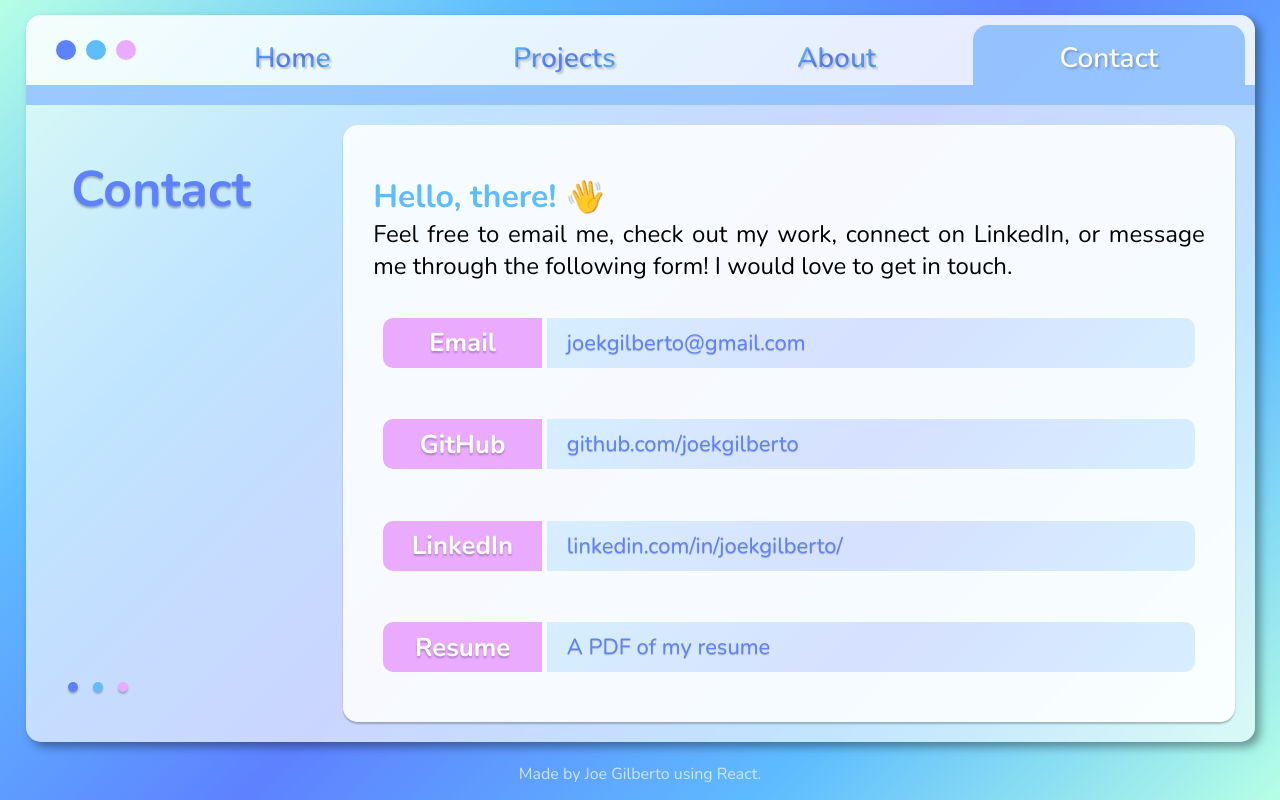
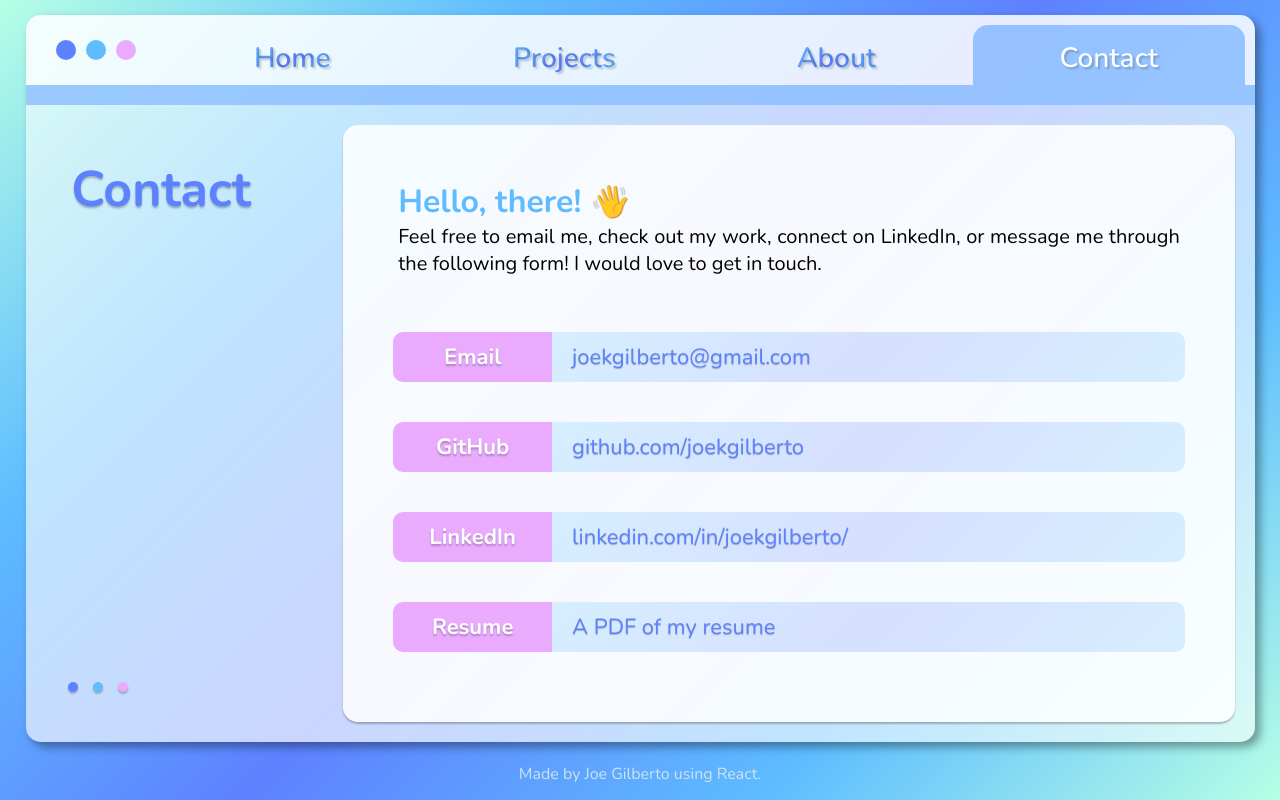
Before and after one commit to joekgilberto/portfolio, a React (Create React App) app: page /contact in a window 1280 px wide. Built offline with nearby package versions, Linux system fonts and the light colour scheme.

Commit message:
edits styling of mobile contact page

```diff
--- a/src/pages/Contact/Contact.css
+++ b/src/pages/Contact/Contact.css
@@ -29,24 +29,28 @@
     padding: 10px;
 }
 
-.hello-there{
-    text-align: center;
+.hello-there {
+    background-color: #ffffffda;
+    margin-bottom: 20px;
+    padding: 25px;
+    border-radius: 15px;
+    box-shadow: 0px 2px 2px #00000040;
 }
 
 .hello-there-title {
     display: flex;
-    justify-content: center;
+    justify-content: flex-start;
     align-items: center;
     gap: 10px;
 }
 
 .hello-there h3 {
     font-size: 32px;
-    margin: 20px 0 0 0;
+    margin: 0;
 }
 
 .hello-there p {
-    font-size: 24px;
+    font-size: 20px;
     margin: 0;
 }
 
@@ -64,24 +68,30 @@
 }
 
 .contact-link-list {
+    display: flex;
+    flex-direction: column;
     width: 100%;
-    padding: 10px;
+    padding: 10px 0;
+    gap: 40px;
 }
 
 .contact-link {
     width: 100%;
     display: flex;
+    align-items: center;
     font-size: 16px;
-    align-items: center;
     opacity: 0;
+    border-radius: 10px;
+    box-shadow: 0px 3px 3px #00000040;
 }
 
-.contact-link h3 {
+.contact-link h4 {
     width: 160px;
     height: 50px;
     display: flex;
     justify-content: center;
     align-items: center;
+    margin: 0;
     color: #fff;
     border-radius: 10px 0 0 10px;
     text-shadow: 0px 2px 2px #00000040;
@@ -93,6 +103,7 @@
     display: flex;
     justify-content: flex-start;
     align-items: center;
+    margin: 0;
     padding-left: 20px;
     border-radius: 0 10px 10px 0;
     background-color: #ffffffda;
@@ -107,10 +118,11 @@
 }
 
 @media only screen and (min-width: 460px) {
-    .hello-there{
+    .hello-there {
         text-align: justify;
     }
-    .hello-there-title{
+
+    .hello-there-title {
         justify-content: flex-start;
     }
 }
@@ -122,7 +134,7 @@
 }
 
 @media only screen and (min-width: 620px) {
-    .contact-link h3 {
+    .contact-link h4 {
         width: 200px;
     }
 }
@@ -150,6 +162,13 @@
         display: none;
     }
 
+    .hello-there{
+        background-color: transparent;
+        padding: none;
+        border-radius: none;
+        box-shadow: none;
+    }
+
     .contact-sidebar {
         height: 100%;
         width: 230px;
@@ -170,11 +189,17 @@
     }
 
     .contact-link{
-        gap: 5px
+        box-shadow: none;
+        padding: 0 20px;
     }
 
-    .contact-link p{
+    .contact-link h4 {
+        box-shadow: none;
+    }
+
+    .contact-link p {
         background-image: linear-gradient(135deg, #5ebcff40, #5e81ff40, #5ebcff40);
+        box-shadow: none;
     }
 }
 
--- a/src/pages/Contact/Contact.jsx
+++ b/src/pages/Contact/Contact.jsx
@@ -46,7 +46,7 @@ function Contact({ setPage }) {
                         {contact.map((c, idx) => {
                             return (
                                 <div className="contact-link" key={idx} style={{ animation: `rise .5s forwards ${idx - (.75 * idx)}s` }}>
-                                    <h3 className="pink">{c.name}</h3>
+                                    <h4 className="pink">{c.name}</h4>
                                     <p><a className="purple-text" href={c.link} target="_blank">{width>=500?c.linkText:c.linkShort}</a></p>
                                 </div>
                             )
```
